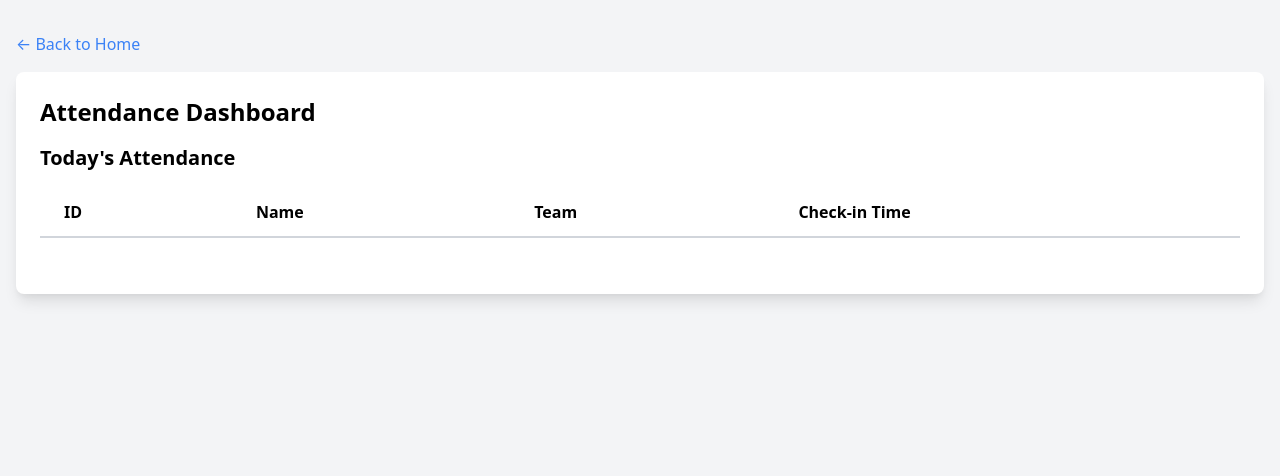
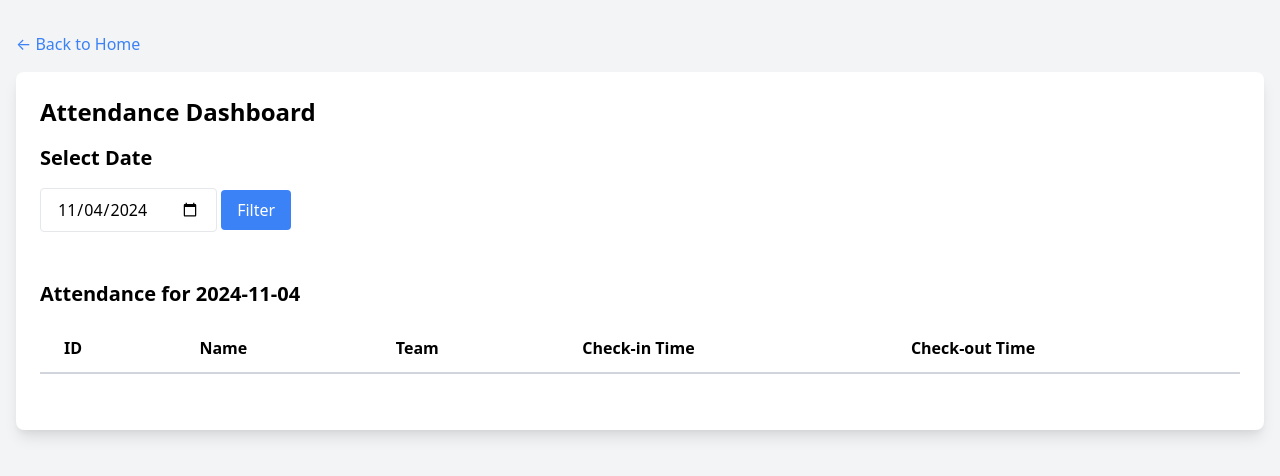
Before and after one commit to HimRonald/CBF-Operation-Attendance-System, a Flask app: page /dashboard.html in a window 1280 px wide. Shown: the top 476 px of the page. Run offline with Flask 3, Linux system fonts and the light colour scheme; lists and menus that the app fills with data are empty.

Commit message:
refactor: Update database configuration and models; enhance attendance tracking

```diff
--- a/app.py
+++ b/app.py
@@ -1,48 +1,58 @@
+from database.model import db, Volunteer, Attendance
 from flask import Flask, render_template, request, jsonify, send_from_directory
 from flask_sqlalchemy import SQLAlchemy
-from datetime import datetime
-from datetime import date
+from datetime import datetime, date
 import json
 import pytz
 import os
 import pandas as pd
 
+# Import the configuration
+from database.config import Config
+
 app = Flask(__name__)
-app.config['SQLALCHEMY_DATABASE_URI'] = 'sqlite:///attendance.db'
-app.config['SQLALCHEMY_TRACK_MODIFICATIONS'] = False
-db = SQLAlchemy(app)
+app.config.from_object(Config)
+db.init_app(app)  # Initialize the db instance with the Flask app
 
 local_tz = pytz.timezone('Asia/Phnom_Penh')
-# Database Models
-class Volunteer(db.Model):
-    id = db.Column(db.String(10), primary_key=True)
-    name = db.Column(db.String(100), nullable=False)
-    team = db.Column(db.String(50), nullable=False)
-    attendances = db.relationship('Attendance', backref='volunteer', lazy=True)
 
-class Attendance(db.Model):
-    id = db.Column(db.Integer, primary_key=True)
-    volunteer_id = db.Column(db.String(10), db.ForeignKey('volunteer.id'), nullable=False)
-    timestamp = db.Column(db.DateTime, nullable=False, default=datetime.now(local_tz))
-    status = db.Column(db.String(20), nullable=False, default='present')  # present, late, etc.
+# Import models
 
 # Routes for web pages
+
+
 @app.route('/')
 def index():
     return render_template('index.html')
+
 
 @app.route('/scanner.html')
 def scanner():
     return render_template('scanner.html')
 
+
 @app.route('/dashboard.html')
 def dashboard():
-    today = date.today()
-    # volunteers = Volunteer.query.all()
+    selected_date_str = request.args.get('date')
+    if selected_date_str:
+        selected_date = datetime.strptime(selected_date_str, '%Y-%m-%d').date()
+    else:
+        selected_date = date.today()
+
     attendances = Attendance.query.all()
-    return render_template('dashboard.html', attendances=attendances, today=today)
+
+    # Convert check_in and check_out times to UTC+7
+    for attendance in attendances:
+        if attendance.check_in:
+            attendance.check_in = attendance.check_in.astimezone(local_tz)
+        if attendance.check_out:
+            attendance.check_out = attendance.check_out.astimezone(local_tz)
+
+    return render_template('dashboard.html', attendances=attendances, selected_date=selected_date)
 
 # API Routes
+
+
 @app.route('/api/scan', methods=['POST'])
 def process_scan():
     try:
@@ -62,32 +72,47 @@ def process_scan():
         today = datetime.utcnow().date()
         existing_attendance = Attendance.query.filter(
             Attendance.volunteer_id == volunteer.id,
-            db.func.date(Attendance.timestamp) == today
+            db.func.date(Attendance.check_in) == today
         ).first()
 
         if existing_attendance:
-            return jsonify({
-            'success': False,
-            'message': f'{volunteer.name} has already checked in today',
-            'volunteer': {
-                'name': volunteer.name,
-                'team': volunteer.team,
-                'check_in_time': existing_attendance.timestamp.strftime('%H:%M:%S')
-            }
-            })
+            if existing_attendance.check_out is None:
+                existing_attendance.check_out = datetime.now(local_tz)
+                db.session.commit()
+                return jsonify({
+                    'success': True,
+                    'message': f'{volunteer.name} checked out successfully',
+                    'volunteer': {
+                        'name': volunteer.name,
+                        'team': volunteer.team,
+                        'check_out_time': existing_attendance.check_out.strftime('%H:%M:%S')
+                    }
+                })
+            else:
+                return jsonify({
+                    'success': False,
+                    'message': f'{volunteer.name} has already checked out today',
+                    'volunteer': {
+                        'name': volunteer.name,
+                        'team': volunteer.team,
+                        'check_in_time': existing_attendance.check_in.strftime('%H:%M:%S'),
+                        'check_out_time': existing_attendance.check_out.strftime('%H:%M:%S')
+                    }
+                })
 
         # Create new attendance record
-        attendance = Attendance(volunteer_id=volunteer.id)
+        attendance = Attendance(volunteer_id=volunteer.id,
+                                check_in=datetime.now(local_tz))
         db.session.add(attendance)
         db.session.commit()
 
         return jsonify({
             'success': True,
-            'message': 'Attendance recorded',
+            'message': 'Check-in recorded',
             'volunteer': {
                 'name': volunteer.name,
                 'team': volunteer.team,
-                'check_in_time': attendance.timestamp.strftime('%H:%M:%S')
+                'check_in_time': attendance.check_in.strftime('%H:%M:%S')
             }
         })
 
@@ -98,6 +123,8 @@ def process_scan():
         })
 
 # Import volunteers from CSV
+
+
 @app.route('/api/import-volunteers', methods=['POST'])
 def import_volunteers():
     if 'file' not in request.files:
@@ -123,11 +150,12 @@ def import_volunteers():
     except Exception as e:
         return jsonify({'success': False, 'message': f'Error importing volunteers: {str(e)}'})
 
-# Initialize database
+
 def init_db():
     with app.app_context():
         db.create_all()
 
+
 if __name__ == '__main__':
     init_db()
     app.run(debug=True)
--- /dev/null
+++ b/database/config.py
@@ -0,0 +1,3 @@
+class Config:
+    SQLALCHEMY_DATABASE_URI = 'postgresql://postgres:UXsxOYNHZHLlOjJemNbiTTgZqPwPSPrY@junction.proxy.rlwy.net:32537/railway'
+    SQLALCHEMY_TRACK_MODIFICATIONS = False
--- a/templates/dashboard.html
+++ b/templates/dashboard.html
@@ -12,7 +12,15 @@
             <h1 class="text-2xl font-bold mb-4">Attendance Dashboard</h1>
 
             <div class="mb-8">
-                <h2 class="text-xl font-semibold mb-4">Today's Attendance</h2>
+                <h2 class="text-xl font-semibold mb-4">Select Date</h2>
+                <form method="GET" action="/dashboard.html">
+                    <input type="date" name="date" value="{{ selected_date }}" class="border rounded px-4 py-2 mb-4">
+                    <button type="submit" class="bg-blue-500 text-white px-4 py-2 rounded">Filter</button>
+                </form>
+            </div>
+
+            <div class="mb-8">
+                <h2 class="text-xl font-semibold mb-4">Attendance for {{ selected_date }}</h2>
                 <table class="min-w-full">
                     <thead>
                         <tr>
@@ -20,16 +28,18 @@
                             <th class="px-6 py-3 border-b-2 border-gray-300 text-left">Name</th>
                             <th class="px-6 py-3 border-b-2 border-gray-300 text-left">Team</th>
                             <th class="px-6 py-3 border-b-2 border-gray-300 text-left">Check-in Time</th>
+                            <th class="px-6 py-3 border-b-2 border-gray-300 text-left">Check-out Time</th>
                         </tr>
                     </thead>
                     <tbody>
                         {% for attendance in attendances %}
-                        {% if attendance.timestamp.date() == today %}
+                        {% if attendance.check_in.date() == selected_date %}
                         <tr>
                             <td class="px-6 py-4 border-b border-gray-300">{{ attendance.volunteer.id }}</td>
                             <td class="px-6 py-4 border-b border-gray-300">{{ attendance.volunteer.name }}</td>
                             <td class="px-6 py-4 border-b border-gray-300">{{ attendance.volunteer.team }}</td>
-                            <td class="px-6 py-4 border-b border-gray-300">{{ attendance.timestamp.strftime('%H:%M:%S') }}</td>
+                            <td class="px-6 py-4 border-b border-gray-300">{{ attendance.check_in.strftime('%H:%M:%S') }}</td>
+                            <td class="px-6 py-4 border-b border-gray-300">{{ attendance.check_out.strftime('%H:%M:%S') if attendance.check_out else 'N/A' }}</td>
                         </tr>
                         {% endif %}
                         {% endfor %}
```
Also changed, not shown: database/model.py (+20 -0 lines), database/database.py (deleted).
